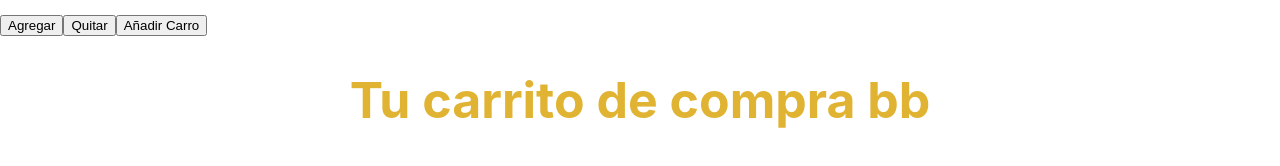
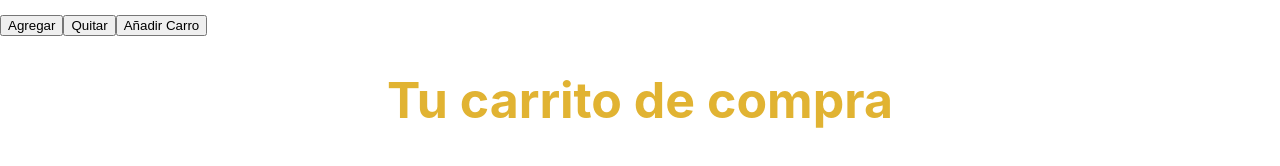
Before and after one commit to CarlosIgnacioGo/react, a React (Create React App) app: page /carrito in a window 1280 px wide. Shown: the part 378-544 px from the top of the page. Built offline with nearby package versions, Linux system fonts and the light colour scheme.

Commit message:
Agregando context

```diff
--- a/src/App.js
+++ b/src/App.js
@@ -6,11 +6,14 @@ import NavBar from './componentes/NavBar';
 import { BrowserRouter, Route, Routes } from 'react-router-dom';
 import Carrito from './componentes/Carrito';
 import { Cart } from './componentes/Cart';
+import customProvider from './componentes/CartContext';
 
 function App() {
 
   return (
     <BrowserRouter>
+
+    <customProvider>
       <div>
         <  NavBar />
         < ItemDetailContainer/>
@@ -23,6 +26,8 @@ function App() {
         <Route path="/carrito" element={<Carrito/> }/>
         <Route path="/cart" element={<Cart/> }/>
       </Routes>
+
+      </customProvider>
     </BrowserRouter>
   );
 }
--- a/src/componentes/Carrito.js
+++ b/src/componentes/Carrito.js
@@ -1,6 +1,6 @@
 const Carrito = () => {
     return (
-        <h1>Tu carrito de compra bb</h1>
+        <h1>Tu carrito de compra</h1>
     )
 }
 
--- /dev/null
+++ b/src/componentes/CartContext.js
@@ -0,0 +1,22 @@
+import React, {createContext, useState} from "react";
+
+export  const contexto = createContext();
+
+const customProvider = () => {
+
+    const [datos, setDatos] = useState ()
+
+    const addItem = () => {}
+
+    const removeItem = () => {}
+
+    const clear =()=> {}
+
+
+
+
+    return null
+
+}
+
+export default customProvider
--- a/src/componentes/ItemDetail.js
+++ b/src/componentes/ItemDetail.js
@@ -13,7 +13,7 @@ export const ItemDetail = ({producto}) => {
     }
 
     return (
-        <div>
+        <div className='potito'>
 
             <img src={producto.img} />
             <h1>{producto.name}</h1>
--- a/src/componentes/ItemDetailContainer.js
+++ b/src/componentes/ItemDetailContainer.js
@@ -7,10 +7,10 @@ const ItemDetailContainer = () => {
     const [producto, setProducto] = useState({})
 
     const productoInicial = [
-        {id: 1, name: "Aros", valor: 1200, stock: 5, img: "https://cdn.shopify.com/s/files/1/1939/5891/products/argollas-xl_-cuff-circon-y-victoria_946ec432-601a-401a-bc32-859dd6233dad_1200x1200.jpg?v=1628706583"},
-        {id: 2, name: "StrapPhone", valor: 2200, stock: 10, img: "https://www.latercera.com/resizer/ptrn17t6S6kqD-eECpLWhbIC1Ng=/900x600/smart/cloudfront-us-east-1.images.arcpublishing.com/copesa/EK6HLAHRDVFIPAMBWQXOEUZBVY.jpg"},
-        {id: 3, name: "Pulseras", valor: 1500, stock: 5, img: "https://www.dhresource.com/0x0/f2/albu/g14/M00/77/88/rBValV9gV9KARkk1AAJTWfW-LmM356.jpg/yoga-rope-bracelet-7colors-buddha-prayer.jpg"},
-        {id: 4, name: "Collares", valor: 2000, stock: 5, img: "https://www.metalreci.cl/77052/6_picture-pictures/Makersland-lindo-shell-collar-para-ni%C3%B1os-de-dibujos.jpeg"}
+        {id: "1", name: "Aros", valor: 1200, stock: 5, img: "https://cdn.shopify.com/s/files/1/1939/5891/products/argollas-xl_-cuff-circon-y-victoria_946ec432-601a-401a-bc32-859dd6233dad_1200x1200.jpg?v=1628706583"},
+        {id: "2", name: "StrapPhone", valor: 2200, stock: 10, img: "https://www.latercera.com/resizer/ptrn17t6S6kqD-eECpLWhbIC1Ng=/900x600/smart/cloudfront-us-east-1.images.arcpublishing.com/copesa/EK6HLAHRDVFIPAMBWQXOEUZBVY.jpg"},
+        {id: "3", name: "Pulseras", valor: 1500, stock: 5, img: "https://www.dhresource.com/0x0/f2/albu/g14/M00/77/88/rBValV9gV9KARkk1AAJTWfW-LmM356.jpg/yoga-rope-bracelet-7colors-buddha-prayer.jpg"},
+        {id: "4", name: "Collares", valor: 2000, stock: 5, img: "https://www.metalreci.cl/77052/6_picture-pictures/Makersland-lindo-shell-collar-para-ni%C3%B1os-de-dibujos.jpeg"}
     ]
 
     const {id} = useParams ()
@@ -26,10 +26,15 @@ const ItemDetailContainer = () => {
     useEffect ( () => {
         promesaDetail
         .then((producto) => {
+            console.log("estoy aqui" + id)
             if (id) {
-            setProducto(producto.find(el => el.id === id));
-            console.log ("Estos son los:" +producto );
-        }else{setProducto ("No existe")}
+                console.log(typeof id)
+
+                setProducto(producto.find(el => el.id === id));
+                console.log ("Estos son los:" +producto );
+            }else{
+                setProducto ("No existe")
+            }
         })
 
     }, [id])
```
